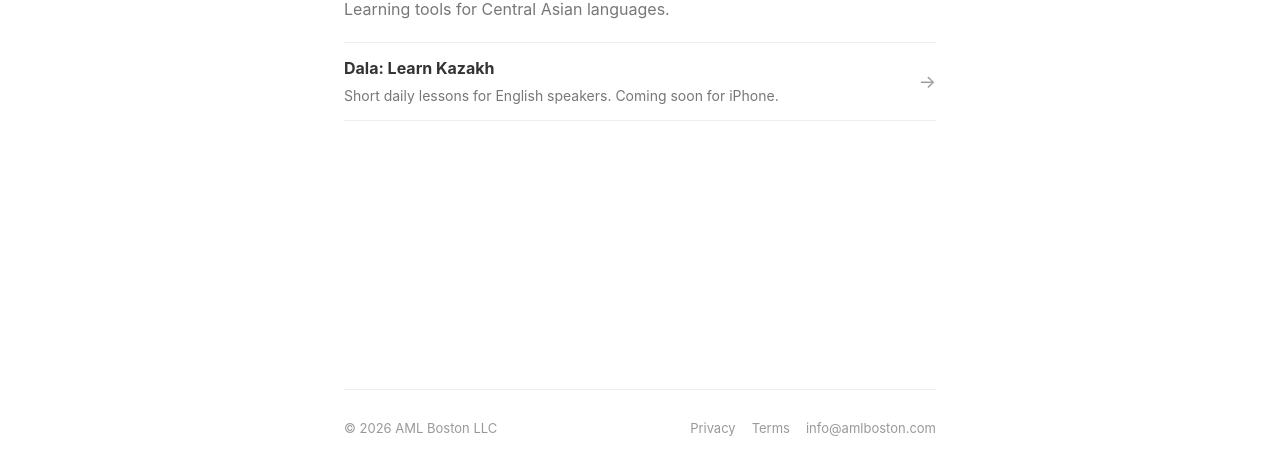
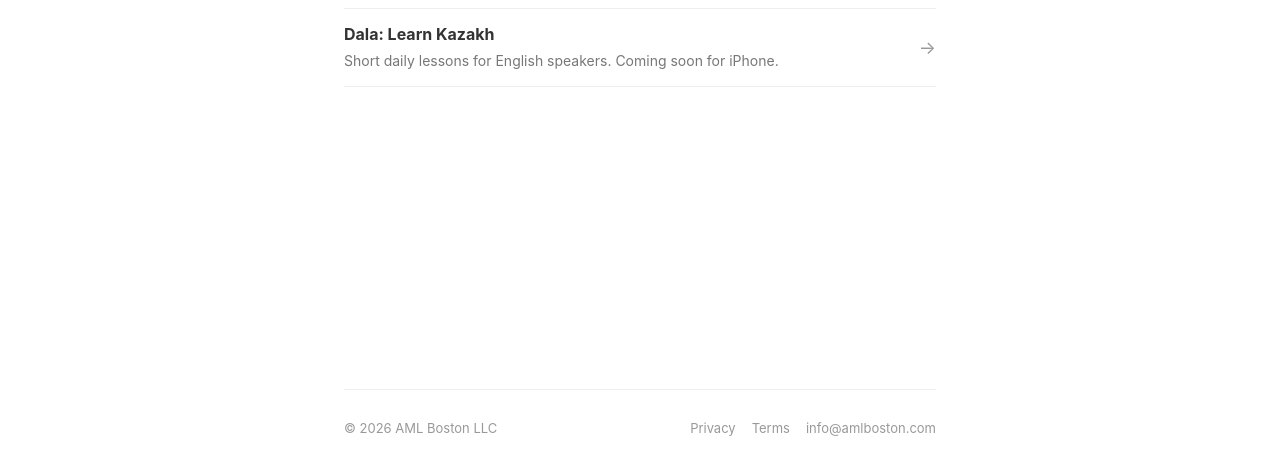
Before and after one commit to ktelegenov/amlboston, a plain HTML site: page apps.html in a window 1280 px wide. Shown: the part 325-800 px from the top of the page. Drawn offline with Linux system fonts and the light colour scheme.

Commit message:
Apps page: drop subtitle, keep it general
Co-Authored-By: Claude Opus 5.5 <noreply@anthropic.com>
Claude-Session: https://claude.ai/code/session_01L2pqPdk8yryRb9cKiWpkmQ

```diff
--- a/apps.html
+++ b/apps.html
@@ -17,7 +17,6 @@
 <main>
 <div class="strip" aria-hidden="true"></div>
 <h1>Apps</h1>
-<p class="muted">Learning tools for Central Asian languages.</p>
 <ul class="list">
 <li><a class="row" href="dala.html"><span><strong>Dala: Learn Kazakh</strong><br><span class="muted small">Short daily lessons for English speakers. Coming soon for iPhone.</span></span><span class="arrow">&rarr;</span></a></li>
 </ul>
```
